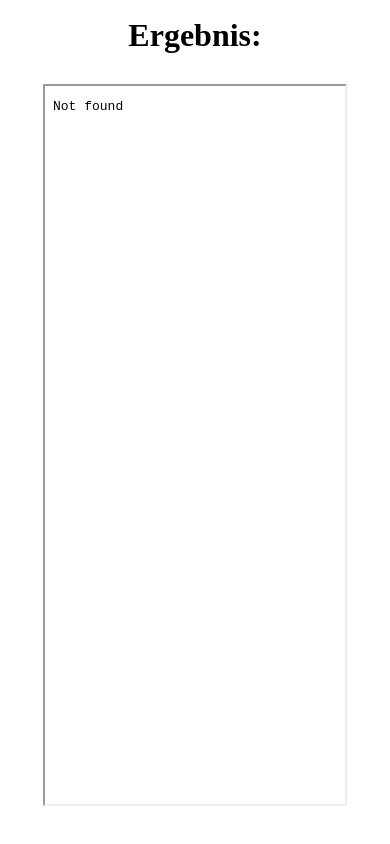
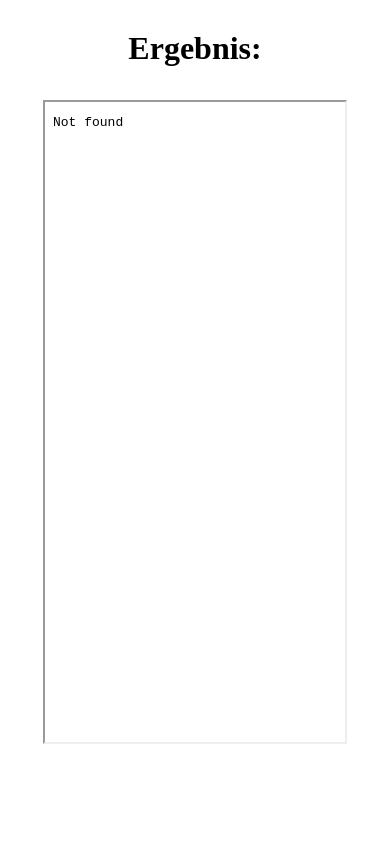
Before and after one commit to Niwo1403/test-system, a plain HTML site: page static/result.html in a window 390 px wide. Drawn offline with Linux system fonts and the light colour scheme.

Commit message:
Adjusted result.html's css code for mobile devices.

```diff
--- a/static/style.css
+++ b/static/style.css
@@ -37,13 +37,13 @@ form > textarea {
 
 #certificate-view {
 	width: 80%;
-	height: 85vh;
+	height: calc(100vh - 204px);
 }
 
 #certificate-view-title {
 	text-align: center;
-	height: 6vh;
-	margin: 2vh 0;
+	height: 40px;
+	margin: 30px 0;
 }
 
 .child-align-right {
```
